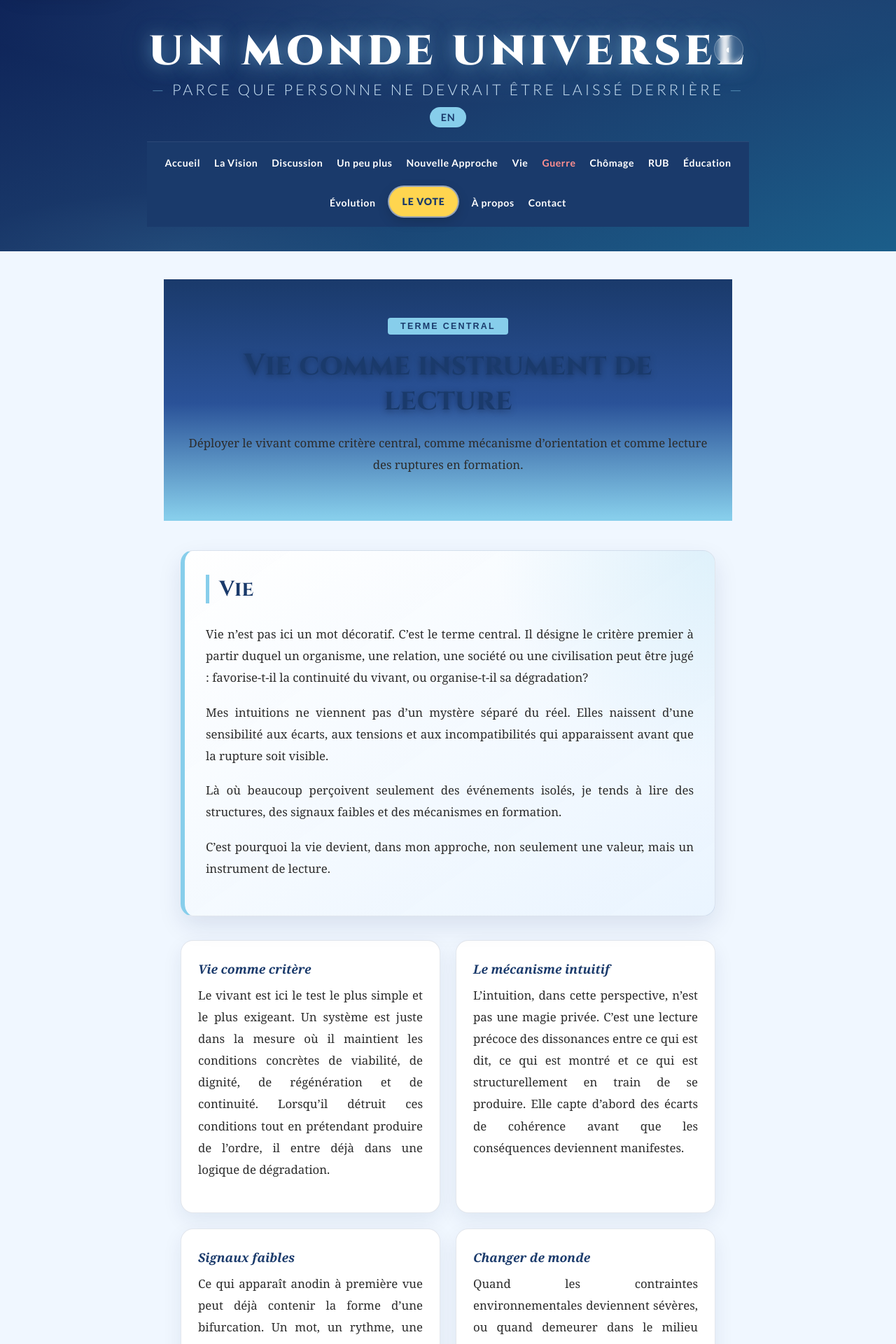
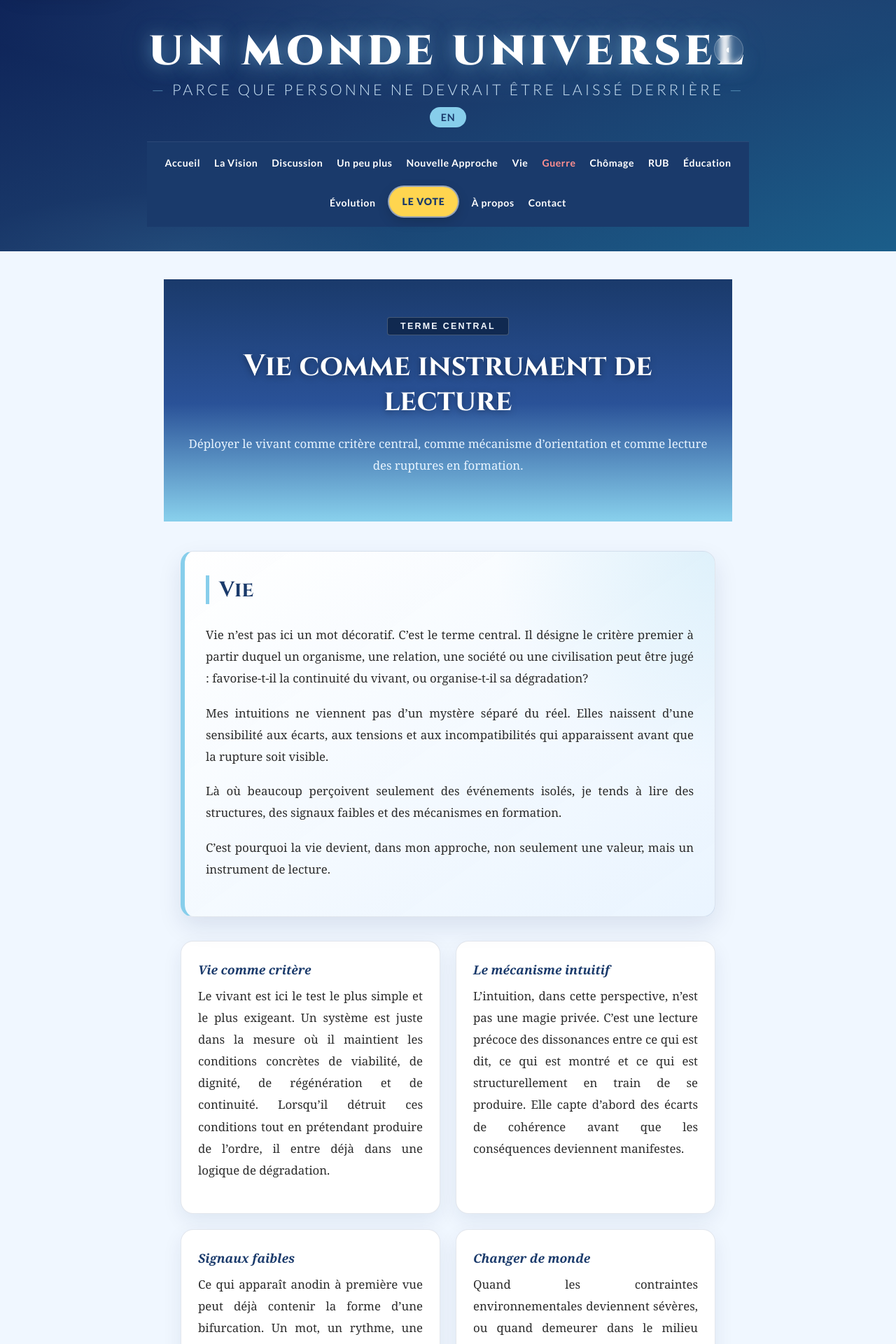
Before and after one commit to Monde-Universel/Monde-Universel.github.io, a Jekyll site: the page built from vie.html, in a window 1280 px wide. Shown: the top 1920 px of the page at 70% size. Built offline with Jekyll 4.4.1, drawn with Linux system fonts in a browser that asks for light colours.

Commit message:
Add files via upload

```diff
--- a/vie.html
+++ b/vie.html
@@ -11,11 +11,17 @@ permalink: /vie.html
   text-align: center;
   padding: 54px 24px 42px;
   border-bottom: 4px solid #87CEEB;
+  color: #f4f9ff !important;
+}
+.life-banner,
+.life-banner * {
+  color: #f4f9ff !important;
 }
 .life-banner .tag {
   display: inline-block;
-  background: #87CEEB;
-  color: #1a3a6b;
+  background: rgba(14, 38, 74, 0.86);
+  color: #f4f9ff !important;
+  border: 1px solid rgba(255,255,255,0.22);
   font-family: Arial, sans-serif;
   font-size: 0.78rem;
   font-weight: bold;
@@ -27,7 +33,7 @@ permalink: /vie.html
 }
 .life-banner h1 {
   font-size: clamp(1.9rem, 4.4vw, 3.4rem);
-  color: #fff;
+  color: #ffffff !important;
   line-height: 1.18;
   max-width: 900px;
   margin: 0 auto 14px;
@@ -35,7 +41,7 @@ permalink: /vie.html
 }
 .life-banner .subtitle {
   font-family: Arial, sans-serif;
-  color: #dbefff;
+  color: #e8f4ff !important;
   font-size: 1.03rem;
   max-width: 760px;
   margin: 0 auto;
```
